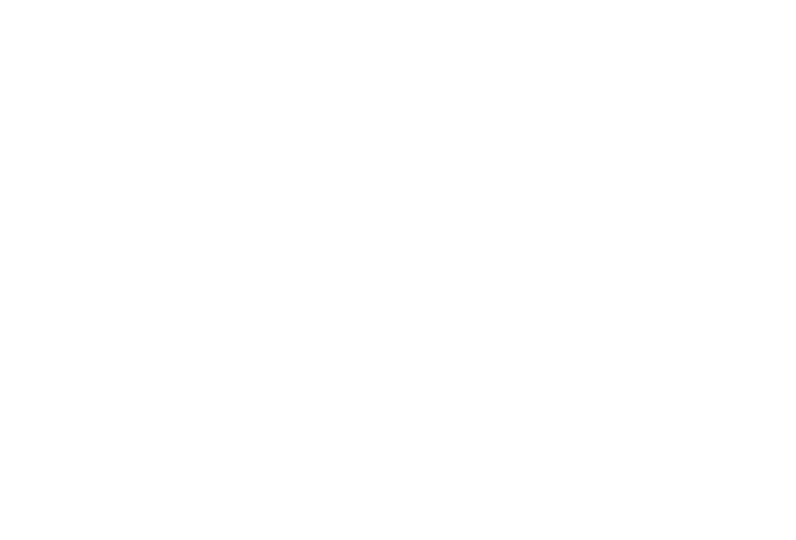
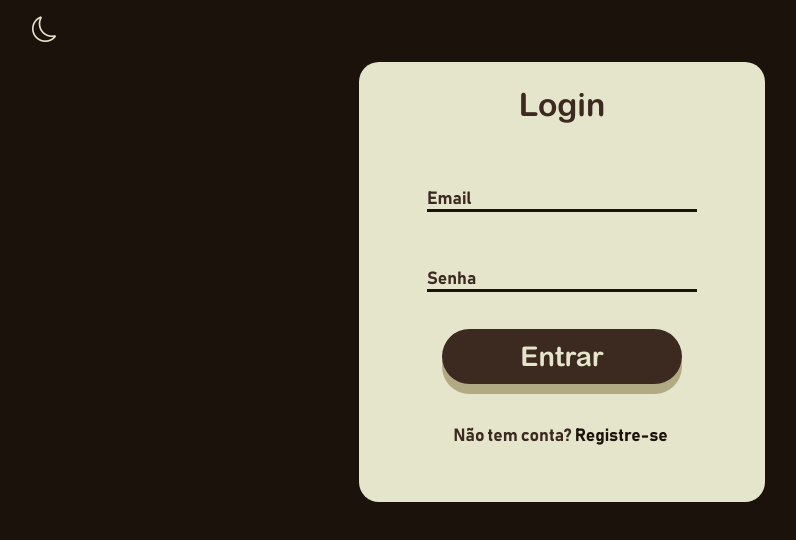
Before and after one commit to JoaoSanReboot/jose-o-jogo, a plain HTML site: page play.html in a window 1280 px wide. Shown: the whole page, without its empty margins (78-874 px from the left). Drawn offline with nearby package versions, Linux system fonts and the light colour scheme.

Commit message:
play.update

```diff
--- a/play.html
+++ b/play.html
@@ -0,0 +1,42 @@
+<!DOCTYPE html>
+<html lang="pt-br">
+<head>
+    <meta charset="UTF-8">
+    <meta name="viewport" content="width=device-width, initial-scale=1.0">
+    <link rel="shortcut icon" href="assets/Icone-José.ico" type="image/x-icon">
+    <title>Informações</title>
+    <link rel="stylesheet" href="https://cdn.jsdelivr.net/npm/bootstrap-icons@1.10.5/font/bootstrap-icons.css">
+    <link rel="stylesheet" href="/style/style.css">
+    <script src="/script/scripts.js" defer></script>
+</head>
+<body>
+    <main class="conteudo-principal">
+        <header class="controle-configuracao">
+            <div class="tema-geral">
+                <input type="checkbox" name="mudar-tema" id="mudar-tema"/>
+                <label for="mudar-tema">
+                    <i class="bi bi-sun"></i>
+                    <i class="bi bi-moon"></i>
+                </label>
+            </div>
+        </header>
+        <section class="login-box">
+            <h1 class="login-text">Login</h1>
+            <div class="conteudo-box">
+                <div class="label-float">
+                    <input type="text" id="email" placeholder="" required>
+                    <label for="email">Email</label>
+                </div>
+                <div class="label-float">
+                    <input type="password" id="senha" placeholder="" required>
+                    <label for="senha">Senha</label>
+                </div>
+                <div class="posicao-botao">
+                    <a class="botao-entrar">Entrar</a>
+                </div>
+            </div>
+            <p class="redirecionamento">Não tem conta? <strong> <a class="registre-se" href="cadastro.html">Registre-se </a> </strong></p>
+        </section>
+    </main>
+</body>
+</html>
--- a/style/style.css
+++ b/style/style.css
@@ -101,6 +101,22 @@
                 color: var(--cor-tres);
                 box-shadow: 0px 10px 0px 0px solid #1A120B;
             }
+            .login-box{
+                background-color: var(--cor-dois);
+                color: var(--cor-tres);
+                box-shadow: 0px 10px 0px 0px solid #1A120B;
+            }
+            .botao-entrar{
+                background-color: var(--cor-quatro);
+                color: var(--cor-dois);
+            }
+
+            .label-float label{
+                color: var(--cor-tres);
+            }
+            .registre-se{
+                color: var(--cor-quatro);
+            }
         }
 
         .conteudo-principal{
@@ -125,9 +141,6 @@
             padding: 0% 0% 5% 0%;
         }
 
-        .imagem-centro{
-            width: 100%;
-        }
         .apresentacao-botao{
             display: flex;
             justify-content: space-between;
@@ -303,3 +316,118 @@
             transform: translateY(2px);
             box-shadow: 0 1px 3px rgba(0, 0, 0, 0.2);
           }
+
+        .login-text{
+            display: flex;
+            justify-content: center;
+            padding: 6%;
+            font-family: Arial Rounded MT Bold;
+            font-size: 2rem;
+        }
+
+        .login-box{
+            font-family : Bahnschrift;
+            font-weight : bold;
+            font-size: 1.1rem;
+            color: var(--cor-dois);
+
+            background-color: var(--cor-quatro);
+            border-radius: 20px;
+            width: 406px;
+            height: 440px;
+            border-image: url(/assets/revert-jose.png);
+
+        }
+
+        .conteudo-box{
+            display: flex;
+            flex-direction: column;
+            align-items: center;
+        }
+
+        .label-float input{
+            width: 260px;
+            padding: 5px 5px;
+            display: inline-block;
+            border: 0;
+            border-radius: 0;
+            border-bottom: 3px solid #1A120B;
+            background-color: transparent;
+            outline: none;
+            min-width: 180px;
+            transition: all .3s ease-out;
+        }
+
+        .label-float{
+            position: relative;
+            padding-top: 20px;
+            margin-top: 4%;
+            margin-bottom: 4%;
+        }
+
+        .label-float input:focus{
+            border-bottom: 2px solid var(--cor-tres);
+        }
+
+        .label-float label{
+            color: var(--cor-dois);
+            pointer-events: none;
+            top: 0;
+            left: 0;
+            margin-top: 24px;
+            position: absolute;
+            transition: all .3s ease-out;
+        }
+
+        .label-float input:focus + label,
+        .label-float input:valid + label {
+            margin-top: 0;
+            font-size: 0.9rem;
+        }
+
+        .posicao-botao{
+            padding: 5%;
+            display: flex;
+            justify-content: center;
+        }
+
+        .botao-entrar{
+            display: flex;
+            justify-content: center;
+            align-items: center;
+            cursor: pointer;
+
+            text-decoration: none;
+            font-family: Arial Rounded MT Bold;
+            font-size: 2rem;
+            font-weight : bold;
+            font-size : 1.7rem;
+            color: var(--cor-um);
+            box-shadow: 0px 10px 0px 0px #B2AA84;
+            transition: transform 0.2s, box-shadow 0.2s;
+
+
+            background-color: var(--cor-dois);
+            color: var(--cor-quatro);
+            border-radius: 28px;
+            width: 240px;
+            height: 55px;
+        }
+
+        .botao-entrar:hover {
+            transform: translateY(2px);
+            box-shadow: 0 1px 3px rgba(0, 0, 0, 0.2);
+          }
+
+        .redirecionamento{
+            display: flex;
+            justify-content: center;
+            padding: 5%;
+            text-decoration: none;
+        }
+
+        .registre-se{
+            text-decoration: none;
+            color: var(--cor-um);
+            padding: 0% 3px;
+        }
```
Also changed, not shown: index.html (+1 -1 lines), assets/revert-jose.png (added), cadastro.html (added).
